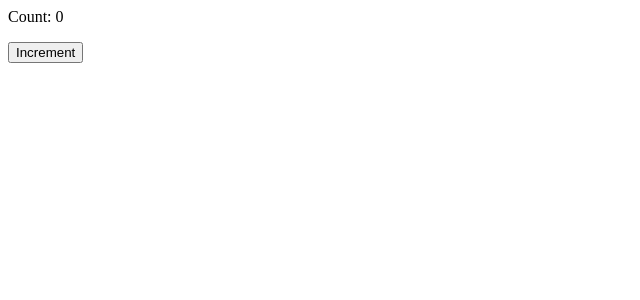
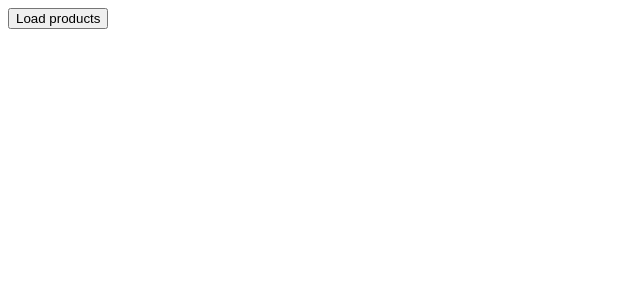
Before and after one commit to JanneSalokoski/spiked, a React (Vite) app: page / in a window 1280 px wide. Shown: the top 300 px of the page, without its empty margins (0-640 px from the left). Built offline with nearby package versions, Linux system fonts and the light colour scheme.

Commit message:
Properly fetch products from API

```diff
--- a/src/ProductView/ProductView.tsx
+++ b/src/ProductView/ProductView.tsx
@@ -1,20 +1,38 @@
 import React, {useContext} from 'react'
 
 import "./ProductView.scss";
+
+import API from "../API/API.tsx";
 
 import {LogicContext} from '../LogicContext/LogicContext.tsx';
 
 function ProductView(props) {
 	const [logicState, logicDispatch] = useContext(LogicContext);
 
-	function handleIncrement(event) {
-		logicDispatch({type: "increment"});
+	async function handleLoadProductsClick(event) {
+		const request = new API.Get_Products();
+		const products = await request.fetch();
+		logicDispatch({type: "set_products", payload: products});
+	}
+
+	function createProductElement(productObject) {
+		return (
+			<div className="product">
+				{productObject.name}
+			</div>
+		);
+	}
+
+	function createProductElements(productObjects) {
+		return productObjects.map(productObject => createProductElement(productObject));
 	}
 
 	return (
 		<div className="ProductView">
-			<p>Count: {logicState.count}</p>
-			<button onClick={handleIncrement}>Increment</button>
+			<div>
+				{ createProductElements(logicState.products) }
+			</div>
+			<button onClick={handleLoadProductsClick}>Load products</button>
 		</div>
 	);
 }
```
